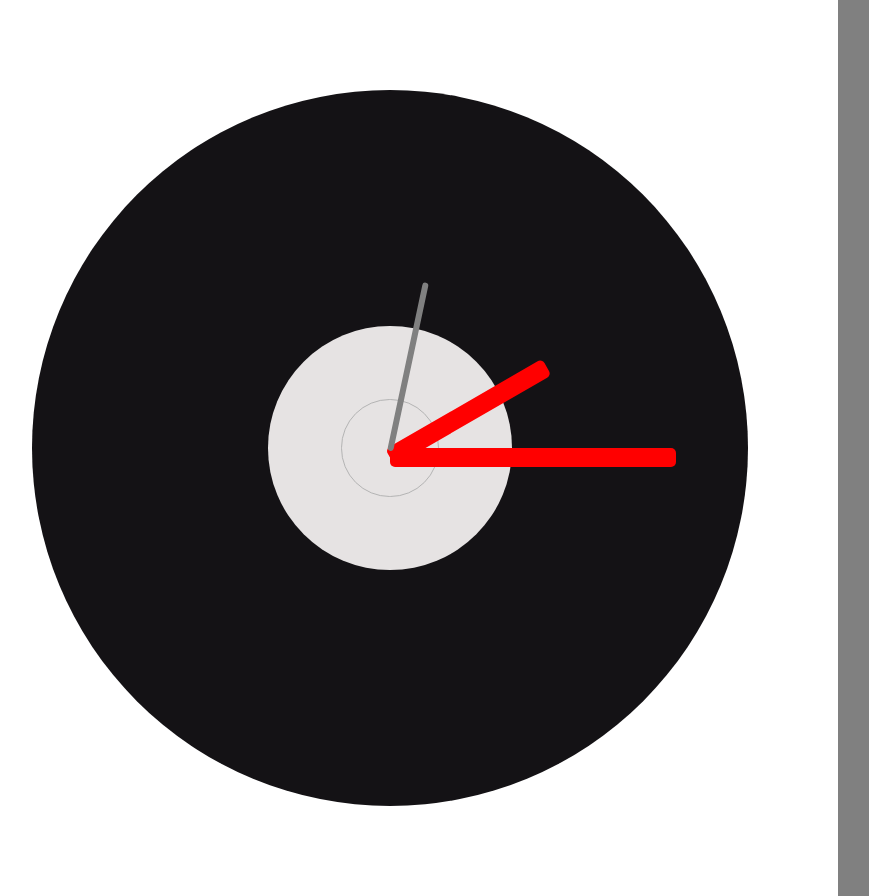
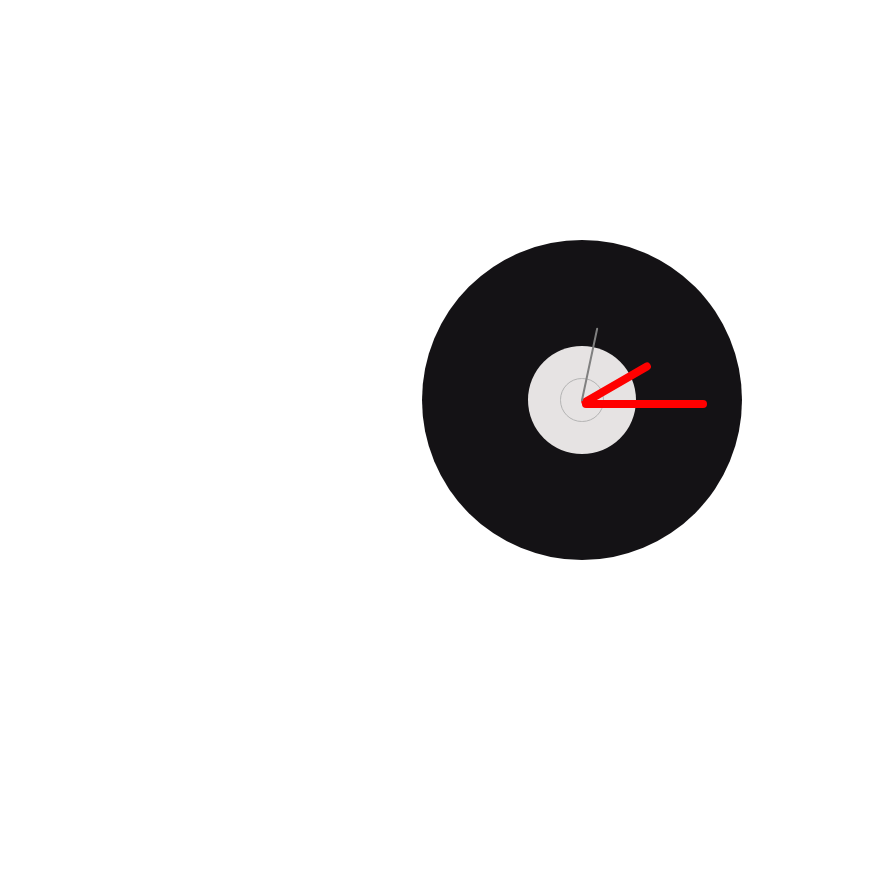
Before and after one commit to Poojavpatel/Javascript30-02-Clock, a plain HTML site: page index.html in a window 1280 px wide. Shown: the whole page, without its empty margins (58-927 px from the left). After the commit the page ends 800 px from the top, so only its background shows below. Drawn offline with Linux system fonts and the light colour scheme.

Commit message:
notes not done

```diff
--- a/index.html
+++ b/index.html
@@ -5,7 +5,7 @@
 	<meta charset="utf-8">
 	<link rel="stylesheet" type="text/css" href="style.css">
 	<meta name="viewport" content="width=device-width , initial-scale=1.0">
-	<!--<script src="https://use.fontawesome.com/896f812e64.js"></script>-->
+	<script src="https://use.fontawesome.com/896f812e64.js"></script>
 </head>
 <body>
 <div class="fullcontainer">
@@ -21,6 +21,10 @@
         </div>
     </div>
 </div>
+<!-- <img class="note1" src="https://png.icons8.com/android/50/000000/music.png">
+<img src="https://png.icons8.com/android/50/000000/musical-notes.png">
+<img src="https://png.icons8.com/android/50/ffffff/musical-notes.png">
+<img src="https://png.icons8.com/metro/50/ffffff/musical-notes.png"> -->
 <!-- <script src="https://ajax.googleapis.com/ajax/libs/jquery/3.2.1/jquery.min.js"></script>
 <script>
     $(document).ready(function(){
--- a/style.css
+++ b/style.css
@@ -14,18 +14,18 @@ img{
 	max-width: 100%;
 	height: auto;
 }
-body{
-    background: grey;
-}
 .fullcontainer{
     width: 100%;
+    min-height: 100vh;
     height: auto;
+    display: flex;
 }
 .clock{
-    width:70vw;
-    height: 70vw;
-    background:white;
+    width:50vh;
+    height: 50vh;
+    background:#ffffff;
     display: flex;
+    margin: auto;
 }
 .disk1{
     width: 80%;
@@ -78,3 +78,11 @@ body{
     height: 6%;
     background: grey;
 }
+/*************************MEDIAQUERIES*************************/
+
+@media screen and (max-width:375px){
+    .clock{
+        width:80vw;
+        height:80vw;
+    }
+}
```
